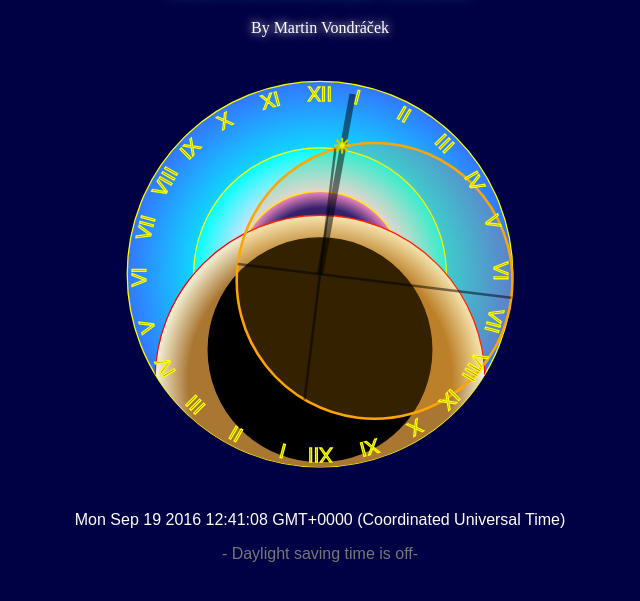
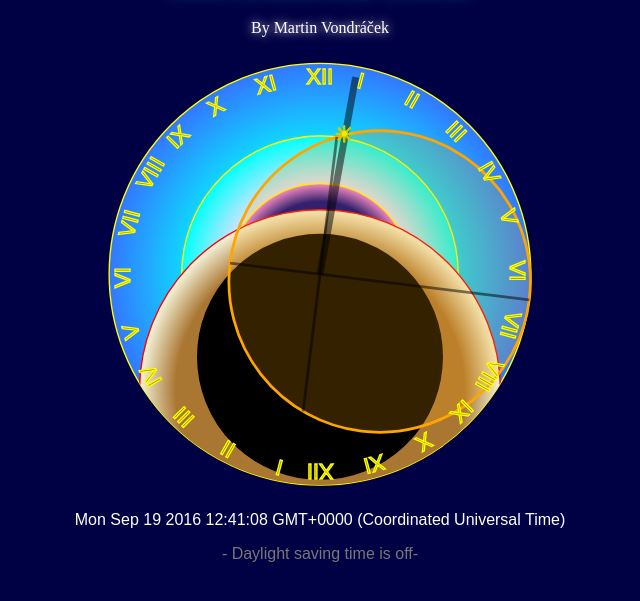
Before and after one commit to MVO2015/astro, a plain HTML site: page index.html in a window 1280 px wide. Shown: the part 61-662 px from the top of the page, without its empty margins (320-960 px from the left). Drawn offline with Linux system fonts and the light colour scheme.

Commit message:
Changed viewbox attributes.

```diff
--- a/index.html
+++ b/index.html
@@ -11,8 +11,8 @@
 <body>
 <h1>Astronomical Clock</h1>
 <p class="author">By Martin Vondráček</p>
-    <div class="container">
-        <svg id="wall" viewbox="-500, -160, 1000, 320" width="100%" height="100%">
+    <div class="container" align="center">
+        <svg id="wall" viewbox="-160, -160, 320, 320" width="100%" height="100%">
             <defs>
                 <clipPath id="clipPathCancriTropicus">
                     <circle id="clipCircleCancriTropicus" cx="0" cy="0" r="0"></circle>
```
